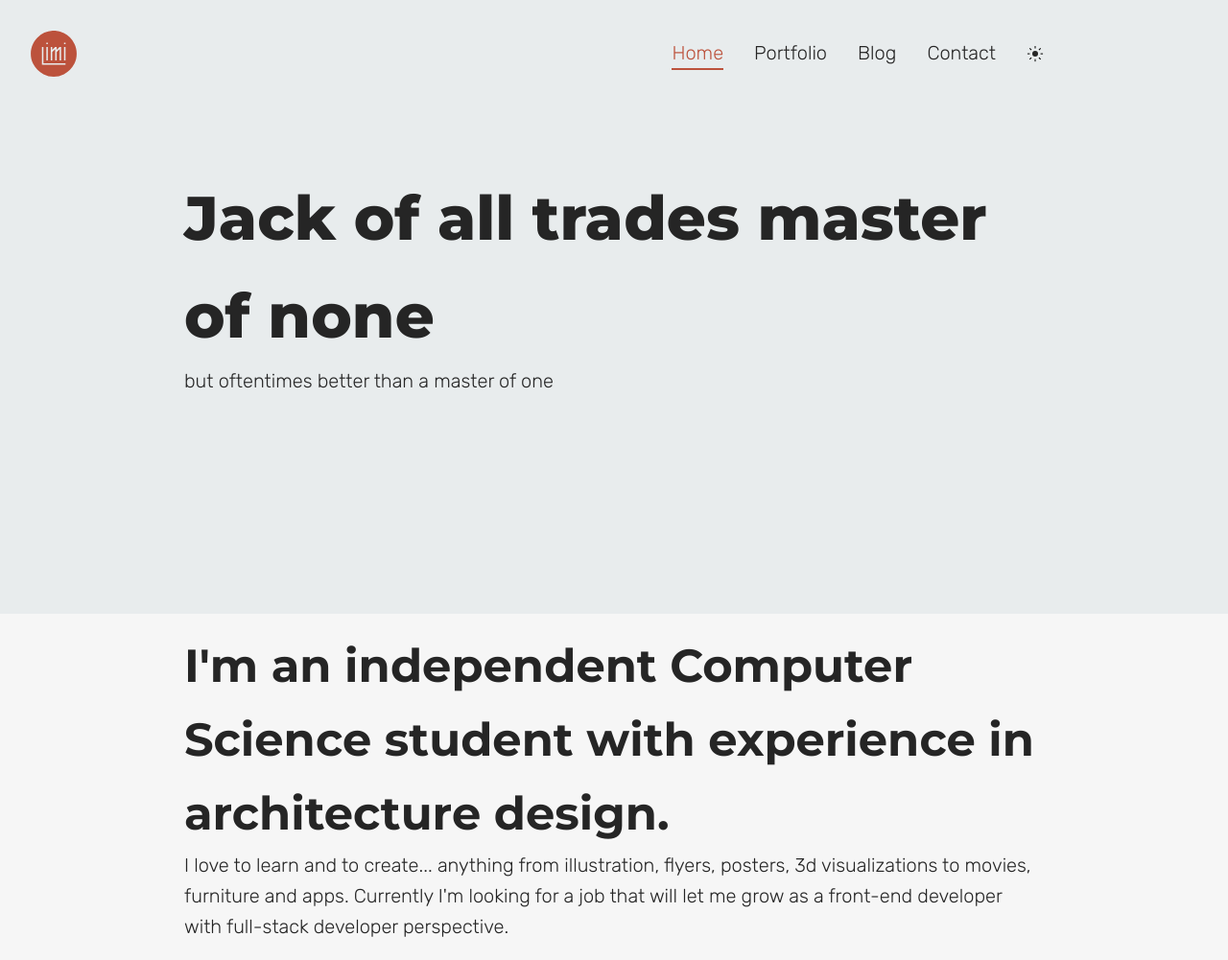
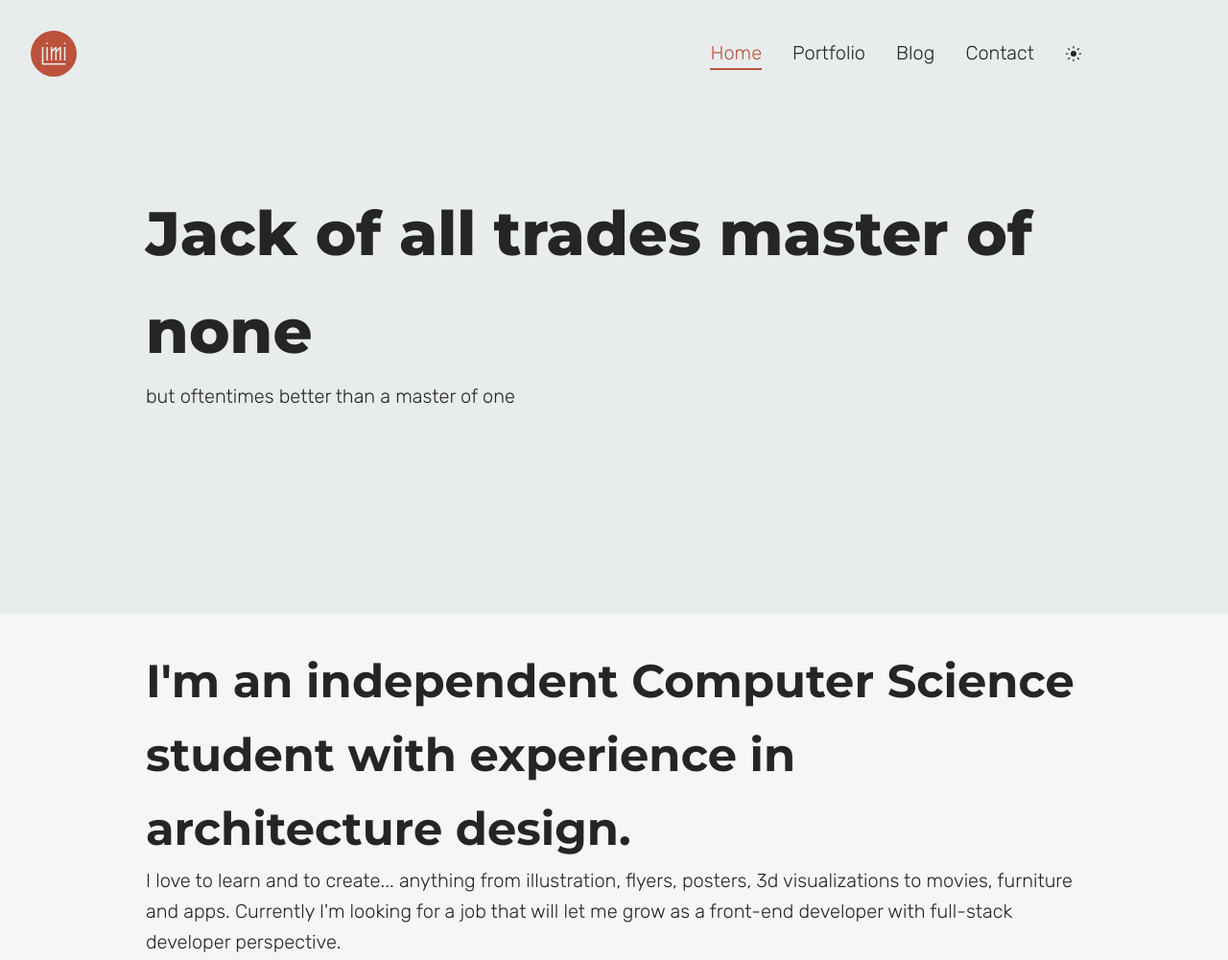
Before and after one commit to limisie/portfolio, an Astro site: page / in a window 1280 px wide. Shown: the top 1001 px of the page at 96% size. Built offline with nearby package versions, Linux system fonts and the light colour scheme; Astro itself is replaced by a stand-in of ours.

Commit message:
fix: layout variables

```diff
--- a/src/components/organisms/Header.astro
+++ b/src/components/organisms/Header.astro
@@ -33,7 +33,7 @@ import LinkUnderline from "@components/atoms/LinkUnderline.astro";
         height: calc(var(--nav-height) + 2 * var(--spacer));
 
         padding: var(--spacer);
-        gap: 2rem;
+        gap: var(--spacer);
 
         display: flex;
         justify-content: space-between;
@@ -79,12 +79,12 @@ import LinkUnderline from "@components/atoms/LinkUnderline.astro";
 
     @media (min-width: 40rem) {
         header {
-            height: calc(var(--nav-height) + 2 * 2rem);
-            padding: 2rem;
+            height: calc(var(--nav-height) + 2 * var(--spacer));
+            padding: var(--spacer);
 
             nav {
                 width: 100%;
-                max-width: 56rem;
+                max-width: calc(var(--container-width) - 2 * var(--container-padding));
                 opacity: 1;
 
                 &.animated {
--- a/src/layouts/Layout.astro
+++ b/src/layouts/Layout.astro
@@ -36,6 +36,8 @@ const cookieTheme = Astro.cookies.get("theme")?.value || "light";
         >
             :root {
                 --spacer: 1rem;
+                --container-width: 75rem;
+                --container-padding: 7rem;
                 --nav-height: 3rem;
 
                 --ff-rubik: "Rubik", sans-serif;
@@ -106,13 +108,13 @@ const cookieTheme = Astro.cookies.get("theme")?.value || "light";
 
             h1 {
                 font-family: var(--ff-montserrat);
-                font-size: var(--fs-h1);
+                font-size: var(--fs-h3);
                 font-weight: var(--fw-extra-bold);
             }
 
             h2 {
                 font-family: var(--ff-montserrat);
-                font-size: var(--fs-h2);
+                font-size: var(--fs-h4);
                 font-weight: var(--fw-bold);
             }
 
@@ -126,6 +128,10 @@ const cookieTheme = Astro.cookies.get("theme")?.value || "light";
                 font-family: var(--ff-rubik);
                 font-size: var(--fs-h4);
                 font-weight: var(--fw-semi-bold);
+            }
+
+            p {
+                font-size: var(--fs-xs);
             }
 
             img {
@@ -144,14 +150,42 @@ const cookieTheme = Astro.cookies.get("theme")?.value || "light";
             }
 
             .container {
-                max-width: 70rem;
+                max-width: var(--container-width);
                 margin: 0 auto;
                 padding: var(--spacer);
             }
 
             @media (min-width: 40rem) {
+                :root {
+                    --spacer: 2rem;
+                }
+
                 .container {
-                    padding-inline: 7rem;
+                    padding-inline: var(--container-padding);
+                }
+
+                h1 {
+                    font-size: var(--fs-h1);
+                    font-weight: var(--fw-extra-bold);
+                }
+
+                h2 {
+                    font-size: var(--fs-h2);
+                    font-weight: var(--fw-bold);
+                }
+
+                h3 {
+                    font-size: var(--fs-h3);
+                    font-weight: var(--fw-medium);
+                }
+
+                h4 {
+                    font-size: var(--fs-h4);
+                    font-weight: var(--fw-semi-bold);
+                }
+
+                p {
+                    font-size: var(--fs-p);
                 }
             }
 
```
